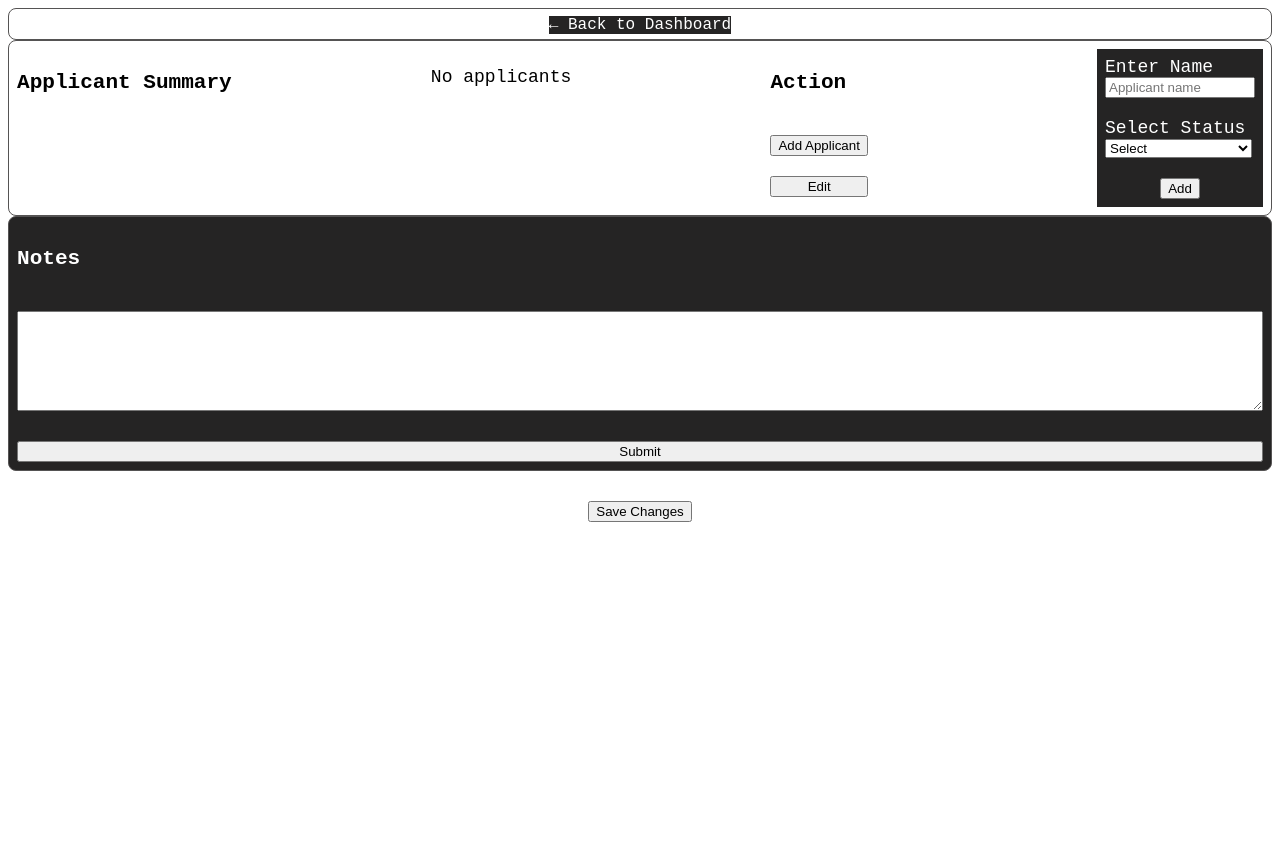
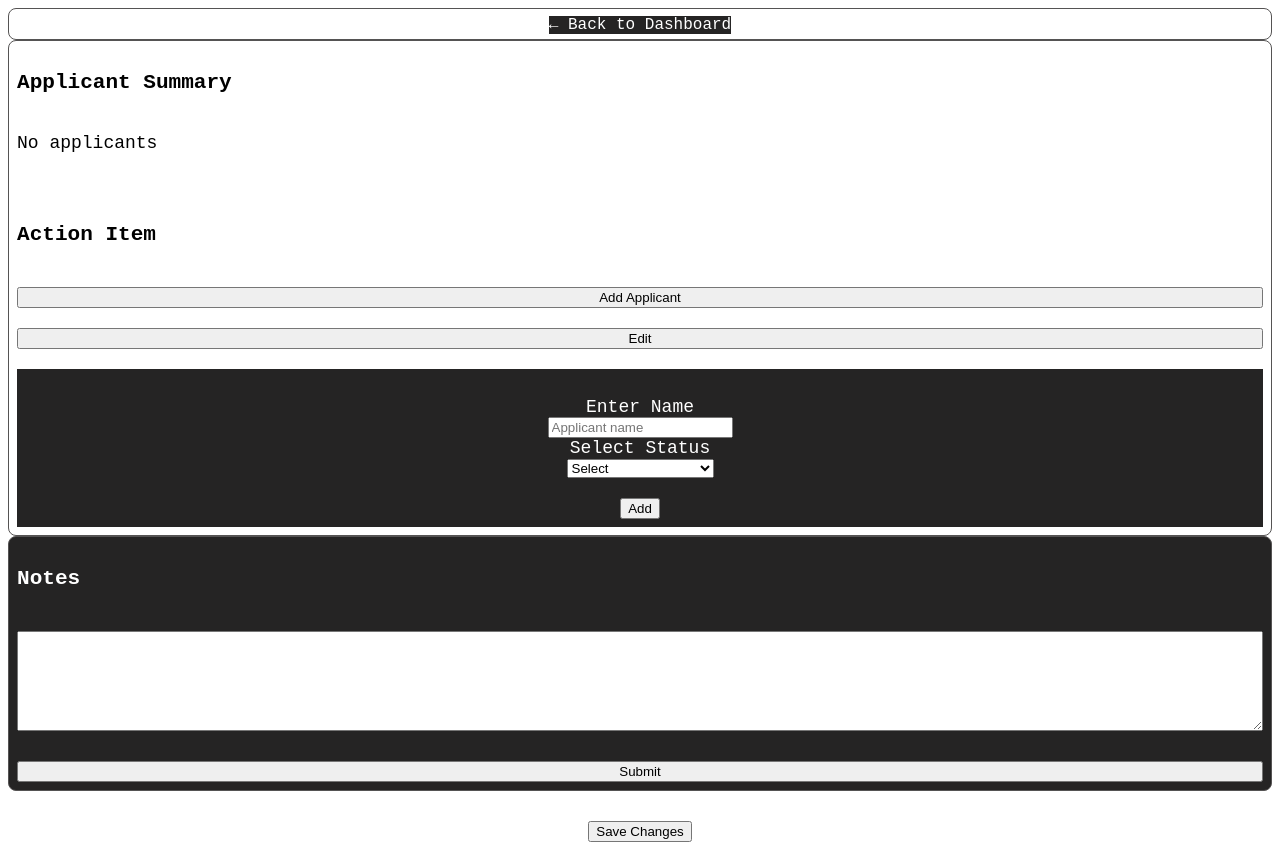
Before and after one commit to keshimwe/LeaseUp-Dashboard, a website: page public/units.html in a window 1280 px wide. Both pictures are taken after a click on the button "Add Applicant". Before the commit the page ends 800 px from the top, so only its background shows below. Drawn offline with Linux system fonts and the light colour scheme; no server answers.

Commit message:
updated CSS for applicant summary

```diff
--- a/public/style.css
+++ b/public/style.css
@@ -179,10 +179,13 @@ nav a{
  border: 1px solid rgb(85, 83, 83);
  border-radius: 8px;
  padding: 8px;
- display: flex;
- justify-content: space-between;
 
 
+}
+
+.applicant-list{
+    display: flex;
+    gap: 60px;
 }
 
 .name-status {
@@ -193,7 +196,8 @@ nav a{
 }
 
 .action-btn {
-  margin-right: 30px;
+  margin-top: 30px;
+
   display: flex;
   flex-direction: column;
 
@@ -202,29 +206,22 @@ nav a{
 .applicant-form{
    background-color: rgb(37, 36, 36);
     color: white;
-
-  display: flex;
-  flex-direction: column;
-  align-content: space-around;
-  padding: 8px;
+ display: flex;
+ padding: 8px;
+  margin-top: 20px;
 }
 
-.text {
-    display: flex;
-    width: 150px;
+.form-pop {
+flex-direction: column;
+  text-align: center;
+  margin-top: 20px;
 }
 
-.confirm-btn {
-    display: flex;
-    justify-content: center;
+.new-app-status {
     margin-top: 20px;
 }
-
-.applicant-list{
-    display: flex;
-    flex-direction: column;
-    margin-top: 0;
-
+.confirm-btn {
+    margin-top: 20px;
 }
 
 .app-row {
--- a/public/units.html
+++ b/public/units.html
@@ -27,15 +27,16 @@
                <div id="applicant-list" class="applicant-list"></div>
 
                 <div class="action-btn" id="action-btn">
-                    <h3>Action</h3><br>
+                    <h3>Action Item</h3><br>
 
                     <button class="add-btn" id="add-btn">Add Applicant</button><br>
                     <button class="edit-btn">Edit</button>
                 </div>
 
         <div id="applicant-form" class="applicant-form" style="display: none;">
-                  <span>Enter Name</span>
-                <input class="text" type="text" id="applicant-name" placeholder="Applicant name">  <br>
+          <div class="form-pop">
+                  <span>Enter Name</span><br>
+                <input class="applicant-name" type="text" id="applicant-name" placeholder="Applicant name">  <br>
 
                 <span>Select Status</span><br>
             <select id="new-app-status">
@@ -49,6 +50,7 @@
                <div class="confirm-btn">
                  <button class="confirm-add" id="confirm-add">Add</button>
                 </div>
+          </div>
         </div>
     </div>
 
--- a/public/units.js
+++ b/public/units.js
@@ -67,14 +67,14 @@ async function getDetails() {
 
         appList.innerHTML = `
 
-              <h3 class="app-name">Applicants</h3>
+
 
           `
         details.applicants.forEach((app, index )=> {
             const status = app.status.toLowerCase()
            appList.innerHTML +=  `
           <div class="app-row-status">
-            <h4>Name</h4>
+         <h5 class="app-name">Name</h5>
              <span>${app.name} </span>
              <button  class="remove-btn" id="remove-btn" onclick="removeApplicants(${index})">Remove Applicant</button>
             <h5>Status</h5>
```
